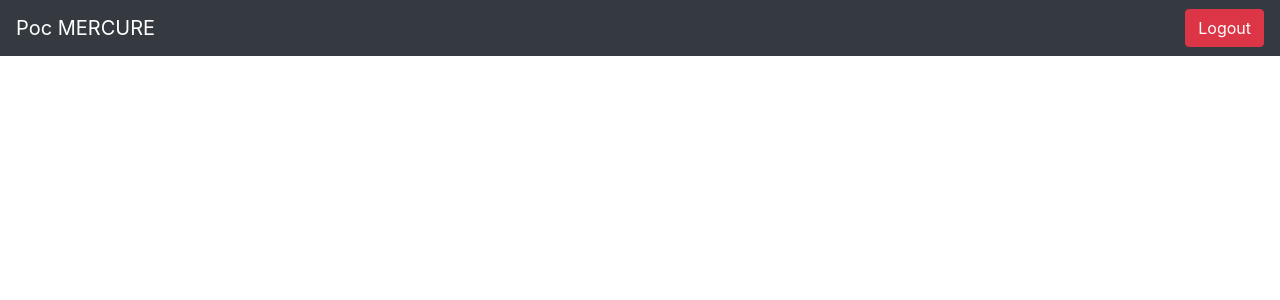
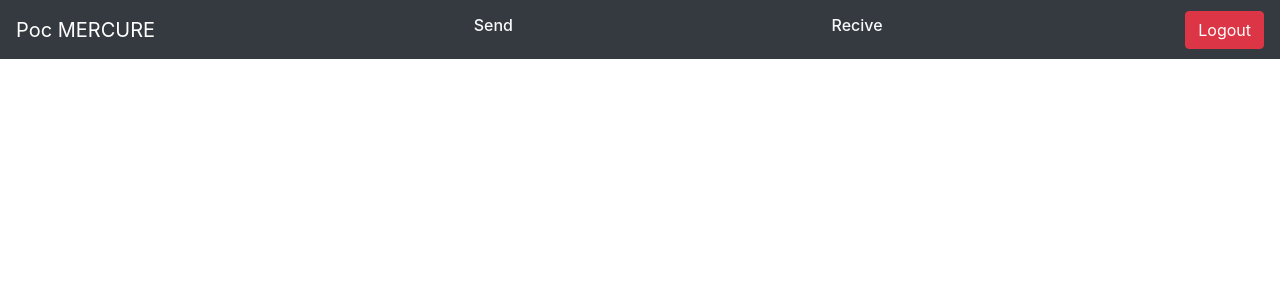
Before and after one commit to Antoine-G-Nova/Mercure-Symfony, a Symfony app: template templates/base.html.twig in a window 1280 px wide. Shown: the top 300 px of the page. Run offline with Twig, Linux system fonts and the light colour scheme; the template is opened without the code that fills it, so the values that code supplies are empty; some libraries are stand-ins or nearby versions.

Commit message:
Navlink updated

```diff
--- a/templates/base.html.twig
+++ b/templates/base.html.twig
@@ -13,6 +13,8 @@
 	<body>
 		<nav class="navbar navbar-dark bg-dark">
 			<span class="navbar-brand">Poc MERCURE</span>
+			<a class="nav-link text-light h6" href="{{ path('ping') }}">Send</a>
+			<a class="nav-link text-light h6" href="{{ path('index') }}">Recive</a>
 			<a href="{{ path('app_logout') }}" class="btn btn-danger">Logout</a>
 		</nav>
 		{% block body %}{% endblock %}
```
Also changed, not shown: Mercure/updates.db.
